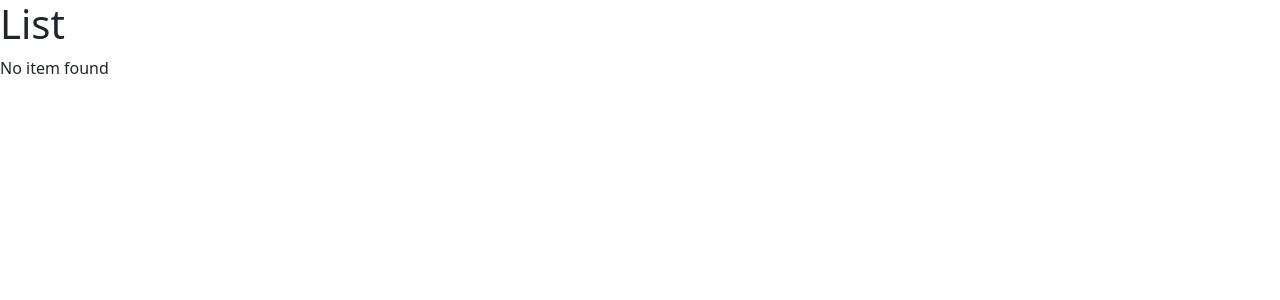
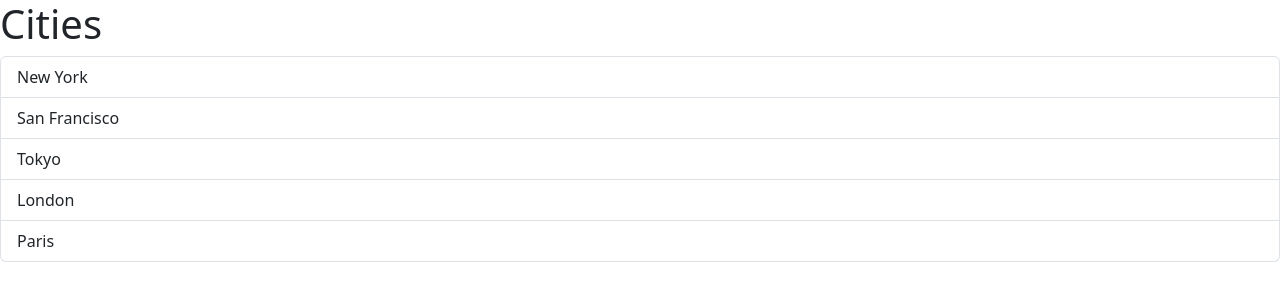
Before and after one commit to MoazZard/Reactjs-practicing, a React (Vite) app in the folder reactvite-project/: page / in a window 1280 px wide. Shown: the top 300 px of the page. Built offline with nearby package versions, Linux system fonts and the light colour scheme.

Commit message:
practice

```diff
--- a/reactvite-project/src/App.tsx
+++ b/reactvite-project/src/App.tsx
@@ -1,27 +1,13 @@
-
+import ListGroup from "./components/ListGroup";
 
 function App() {
-  let items = [
-    'New York',
-    'San Francisco',
-    'Tokyo',
-    'London',
-    'Paris'
-  ];
-
-  items = [];
+  let items = ['New York','San Francisco','Tokyo','London','Paris'];
 
   return (
-    <>
-      <h1>List</h1>
-
-      { items.length == 0 && <p>No item found</p> }
-
-      <ul className="list-group">
-        {items.map(item => <li key={item} >{item}</li>)}
-      </ul>
-    </>
+    <div><ListGroup items={items} heading="Cities"/></div>
   );
 }
 
+//APPLY BOOTSTRAP CLASS TO ITEMS
+
 export default App;
--- a/reactvite-project/src/components/ListGroup.tsx
+++ b/reactvite-project/src/components/ListGroup.tsx
@@ -1,5 +1,28 @@
-function ListGroup() {
-    return <h1>List Group</h1>
+import { useState } from "react"; //when state of component changes react updates dom to match new component state
+
+// shape of input to this component {items: [], heading: string}
+interface Props {
+  items: string[]; // type annotation
+  heading: string;
+}
+
+                    //destructured "props" to {items, heading}
+function ListGroup( {items, heading}: Props) {
+    // Hook function, allows us to tap into built-in features in react (state hook)
+    const [selectedIndex, setSelectedIndex] = useState(-1);
+
+    return ( // Braces in heading because its dynamic
+        <>
+          <h1>{heading}</h1>
+
+          {items.length == 0 && <p>No item found</p>}
+
+          <ul className="list-group">
+            {items.map((item, index) =>
+              <li className={selectedIndex === index ? 'list-group-item active' : 'list-group-item'} key={item} onClick={() => setSelectedIndex(index)}> {item} </li>)}
+          </ul>
+        </>
+      );
 }
 
 export default ListGroup;
```
